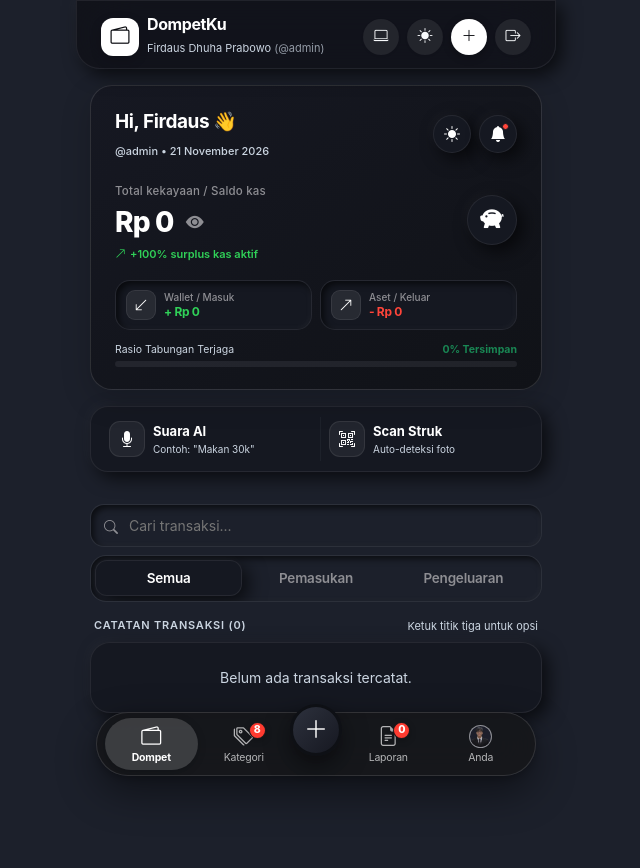
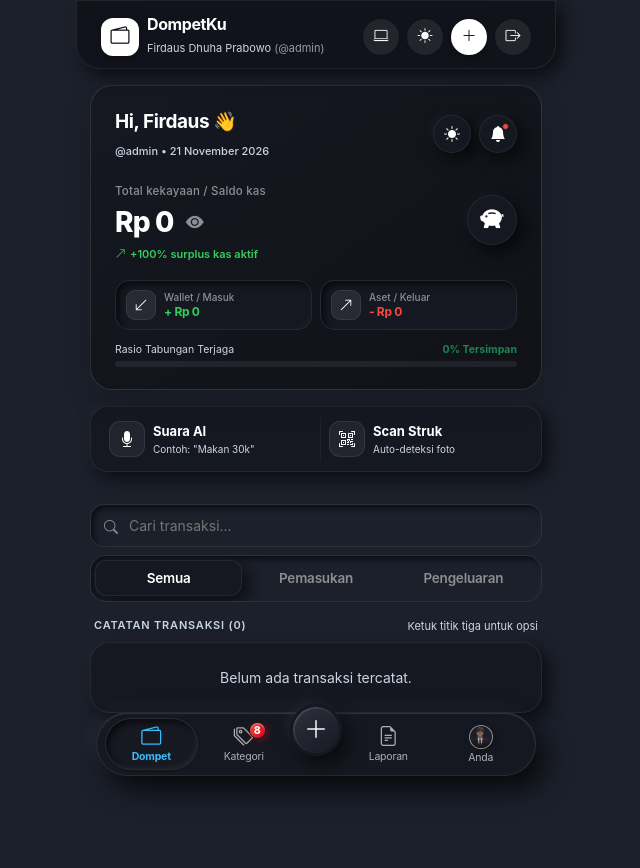
Before and after one commit to Firdaus1802/PBW, a PHP site: page /m6/index.php?view=mobile in a window 1280 px wide. Shown: the whole page, without its empty margins (324-964 px from the left). Run offline with PHP 8.4, Linux system fonts and the light colour scheme; a user stored in the database is signed in; data comes from the database, SQL or seed files in the repository; data that the repository does not hold is empty.

Commit message:
style(navbar): upgrade floating bottom bar with tactile neumorphism aesthetic and hide zero badges

```diff
--- a/m6/assets/css/ios-theme.css
+++ b/m6/assets/css/ios-theme.css
@@ -723,12 +723,12 @@ body {
   max-width: 440px !important;
   margin: 0 auto !important;
   height: 64px !important;
-  background: rgba(22, 23, 27, 0.92) !important;
+  background: rgba(22, 25, 32, 0.94) !important;
   backdrop-filter: blur(28px) saturate(180%) !important;
   -webkit-backdrop-filter: blur(28px) saturate(180%) !important;
-  border: 1px solid rgba(255, 255, 255, 0.12) !important;
   border-radius: 9999px !important;
-  box-shadow: 0 16px 40px rgba(0, 0, 0, 0.45), 0 2px 10px rgba(0, 0, 0, 0.25) !important;
+  border: 1px solid rgba(255, 255, 255, 0.08) !important;
+  box-shadow: 10px 14px 28px rgba(0, 0, 0, 0.7), -6px -6px 20px rgba(255, 255, 255, 0.04), inset 0 1px 1px rgba(255, 255, 255, 0.12) !important;
   display: flex !important;
   align-items: center !important;
   justify-content: space-between !important;
@@ -736,7 +736,7 @@ body {
   z-index: 1040 !important;
   user-select: none !important;
   -webkit-tap-highlight-color: transparent !important;
-  transition: transform 0.25s ease, background 0.3s ease, border-color 0.3s ease !important;
+  transition: transform 0.25s ease, background 0.3s ease, border-color 0.3s ease, box-shadow 0.3s ease !important;
 }
 
 @media (min-width: 768px) {
@@ -775,9 +775,9 @@ body {
 [data-bs-theme="light"] .ios-capsule-navbar,
 [data-theme="light"] .ios-tab-bar,
 [data-bs-theme="light"] .ios-tab-bar {
-  background: rgba(248, 249, 252, 0.94) !important;
-  border: 1px solid rgba(0, 0, 0, 0.08) !important;
-  box-shadow: 0 16px 40px rgba(0, 0, 0, 0.12), 0 2px 8px rgba(0, 0, 0, 0.06) !important;
+  background: rgba(238, 242, 248, 0.96) !important;
+  border: 1.5px solid rgba(255, 255, 255, 0.95) !important;
+  box-shadow: 10px 14px 28px rgba(166, 178, 198, 0.55), -8px -8px 24px #FFFFFF, inset 0 1px 2px rgba(255, 255, 255, 1) !important;
 }
 
 .ios-main-content {
@@ -809,47 +809,48 @@ body {
   align-items: center !important;
   justify-content: center !important;
   background: transparent !important;
-  border: none !important;
+  border: 1px solid transparent !important;
   outline: none !important;
   padding: 6px 4px !important;
   height: 52px !important;
   border-radius: 9999px !important;
-  color: rgba(255, 255, 255, 0.68) !important;
+  color: rgba(255, 255, 255, 0.65) !important;
   text-decoration: none !important;
   cursor: pointer !important;
-  transition: background 0.1s ease, color 0.1s ease !important;
   position: relative !important;
-  transform: none !important;
+  transition: all 0.2s cubic-bezier(0.4, 0, 0.2, 1) !important;
 }
 
 [data-theme="light"] .ios-capsule-item,
 [data-bs-theme="light"] .ios-capsule-item,
 [data-theme="light"] .ios-tab-item,
 [data-bs-theme="light"] .ios-tab-item {
-  color: rgba(0, 0, 0, 0.58) !important;
+  color: #64748B !important;
 }
 
 .ios-capsule-item:active,
 .ios-tab-item:active {
-  transform: none !important;
-  opacity: 0.75 !important;
+  transform: scale(0.94) !important;
+  opacity: 0.8 !important;
 }
 
 .ios-capsule-item.active,
 .ios-tab-item.active {
-  background: rgba(255, 255, 255, 0.16) !important;
-  color: #FFFFFF !important;
+  background: #171922 !important;
+  color: #38BDF8 !important;
   font-weight: 700 !important;
-  box-shadow: 0 2px 8px rgba(0, 0, 0, 0.2) !important;
-  transform: none !important;
+  border: 1px solid rgba(255, 255, 255, 0.08) !important;
+  box-shadow: inset 3px 3px 6px rgba(0, 0, 0, 0.65), inset -2px -2px 5px rgba(255, 255, 255, 0.06), 0 1px 2px rgba(0, 0, 0, 0.2) !important;
 }
 
 [data-theme="light"] .ios-capsule-item.active,
 [data-bs-theme="light"] .ios-capsule-item.active,
 [data-theme="light"] .ios-tab-item.active,
 [data-bs-theme="light"] .ios-tab-item.active {
-  background: rgba(0, 122, 255, 0.12) !important;
-  color: #007AFF !important;
+  background: #E3E9F2 !important;
+  color: #0284C7 !important;
+  border: 1.5px solid rgba(255, 255, 255, 0.85) !important;
+  box-shadow: inset 3px 3px 6px rgba(166, 178, 198, 0.7), inset -3px -3px 6px #FFFFFF, 0 1px 2px rgba(255, 255, 255, 0.9) !important;
 }
 
 .capsule-icon-wrap {
@@ -890,7 +891,7 @@ body {
   position: absolute !important;
   top: -4px !important;
   right: -8px !important;
-  background-color: #FF3B30 !important;
+  background: linear-gradient(135deg, #FF453A 0%, #D70015 100%) !important;
   color: #FFFFFF !important;
   font-size: 10px !important;
   font-weight: 800 !important;
@@ -902,19 +903,19 @@ body {
   align-items: center !important;
   justify-content: center !important;
   line-height: 1 !important;
-  box-shadow: 0 2px 6px rgba(0, 0, 0, 0.25) !important;
-  border: 1.5px solid rgba(22, 23, 27, 0.95) !important;
+  box-shadow: 2px 2px 6px rgba(215, 0, 21, 0.4), inset 0 1px 1px rgba(255, 255, 255, 0.45) !important;
+  border: 1.5px solid #161821 !important;
   pointer-events: none !important;
 }
 
 [data-theme="light"] .capsule-badge,
 [data-bs-theme="light"] .capsule-badge {
-  border-color: #FFFFFF !important;
+  border-color: #EEF1F6 !important;
 }
 
 .capsule-avatar-circle {
-  width: 23px !important;
-  height: 23px !important;
+  width: 24px !important;
+  height: 24px !important;
   border-radius: 50% !important;
   overflow: hidden !important;
   display: flex !important;
@@ -922,7 +923,13 @@ body {
   justify-content: center !important;
   border: 1.5px solid rgba(255, 255, 255, 0.5) !important;
   background: #1C1E2A !important;
-  transition: border-color 0.2s ease, transform 0.2s ease, box-shadow 0.2s ease !important;
+  box-shadow: 2px 2px 6px rgba(0, 0, 0, 0.25) !important;
+  transition: all 0.2s ease !important;
+}
+
+[data-theme="light"] .capsule-avatar-circle {
+  border-color: rgba(255, 255, 255, 0.95) !important;
+  box-shadow: 2px 2px 5px rgba(166, 178, 198, 0.6), -2px -2px 5px #FFFFFF !important;
 }
 
 .capsule-avatar-circle img {
@@ -1328,28 +1335,34 @@ body {
   width: 52px !important;
   height: 52px !important;
   border-radius: 50% !important;
-  background: linear-gradient(135deg, #2D313D 0%, #161821 100%) !important;
+  background: linear-gradient(145deg, #2D313D 0%, #171922 100%) !important;
   color: #FFFFFF !important;
   display: flex !important;
   align-items: center !important;
   justify-content: center !important;
-  box-shadow: 0 10px 24px rgba(0, 0, 0, 0.5) !important;
+  box-shadow: 6px 8px 18px rgba(0, 0, 0, 0.6), -4px -4px 12px rgba(255, 255, 255, 0.05), inset 1px 1px 2px rgba(255, 255, 255, 0.2) !important;
   transform: translateY(-14px) !important;
-  border: 3.5px solid var(--boss-bg) !important;
+  border: 3.5px solid #161821 !important;
   transition: transform 0.2s cubic-bezier(0.34, 1.56, 0.64, 1), box-shadow 0.2s ease !important;
   flex: 0 0 52px !important;
   cursor: pointer !important;
 }
 
 [data-theme="light"] .ios-capsule-fab {
-  background: linear-gradient(135deg, #1C1D24 0%, #2E323D 100%) !important;
+  background: linear-gradient(145deg, #2E3340 0%, #171922 100%) !important;
   color: #FFFFFF !important;
-  box-shadow: 0 8px 20px rgba(0, 0, 0, 0.22) !important;
+  border: 3.5px solid #EEF1F6 !important;
+  box-shadow: 6px 8px 18px rgba(166, 178, 198, 0.75), -5px -5px 14px #FFFFFF, inset 1px 1px 2px rgba(255, 255, 255, 0.3) !important;
 }
 
 .ios-capsule-fab:active {
-  transform: translateY(-14px) !important;
-  opacity: 0.8 !important;
+  transform: translateY(-12px) scale(0.93) !important;
+  box-shadow: inset 3px 3px 6px rgba(0, 0, 0, 0.6), inset -2px -2px 4px rgba(255, 255, 255, 0.1) !important;
+}
+
+[data-theme="light"] .ios-capsule-fab:active {
+  transform: translateY(-12px) scale(0.93) !important;
+  box-shadow: inset 4px 4px 8px rgba(0, 0, 0, 0.55), inset -2px -2px 4px rgba(255, 255, 255, 0.2) !important;
 }
 
 .ios-capsule-fab i {
--- a/m6/index.php
+++ b/m6/index.php
@@ -932,21 +932,23 @@ foreach ($kat_expenses as $ke) {
             <button type="button" class="ios-capsule-item" id="tabBtnKategori" onclick="switchIosTab('kategori')">
                 <div class="capsule-icon-wrap">
                     <i class="bi bi-tags tab-icon"></i>
-                    <span class="capsule-badge"><?= count($kategori_list ?? []) ?></span>
+                    <?php if (!empty($kategori_list) && count($kategori_list) > 0): ?>
+                        <span class="capsule-badge"><?= count($kategori_list) ?></span>
+                    <?php endif; ?>
                 </div>
                 <span class="capsule-label">Kategori</span>
             </button>
-
 
             <button type="button" class="ios-capsule-fab" id="tabBtnCatat" data-bs-toggle="modal" data-bs-target="#modalTambah" title="Catat Transaksi Cepat">
                 <i class="bi bi-plus-lg"></i>
             </button>
 
-
             <button type="button" class="ios-capsule-item" id="tabBtnLaporan" onclick="switchIosTab('laporan')">
                 <div class="capsule-icon-wrap">
                     <i class="bi bi-file-earmark-text tab-icon"></i>
-                    <span class="capsule-badge"><?= count($transaksi_list ?? []) ?></span>
+                    <?php if (!empty($transaksi_list) && count($transaksi_list) > 0): ?>
+                        <span class="capsule-badge"><?= count($transaksi_list) ?></span>
+                    <?php endif; ?>
                 </div>
                 <span class="capsule-label">Laporan</span>
             </button>
```
Also changed, not shown: m6/kategori.php (+6 -3 lines).
